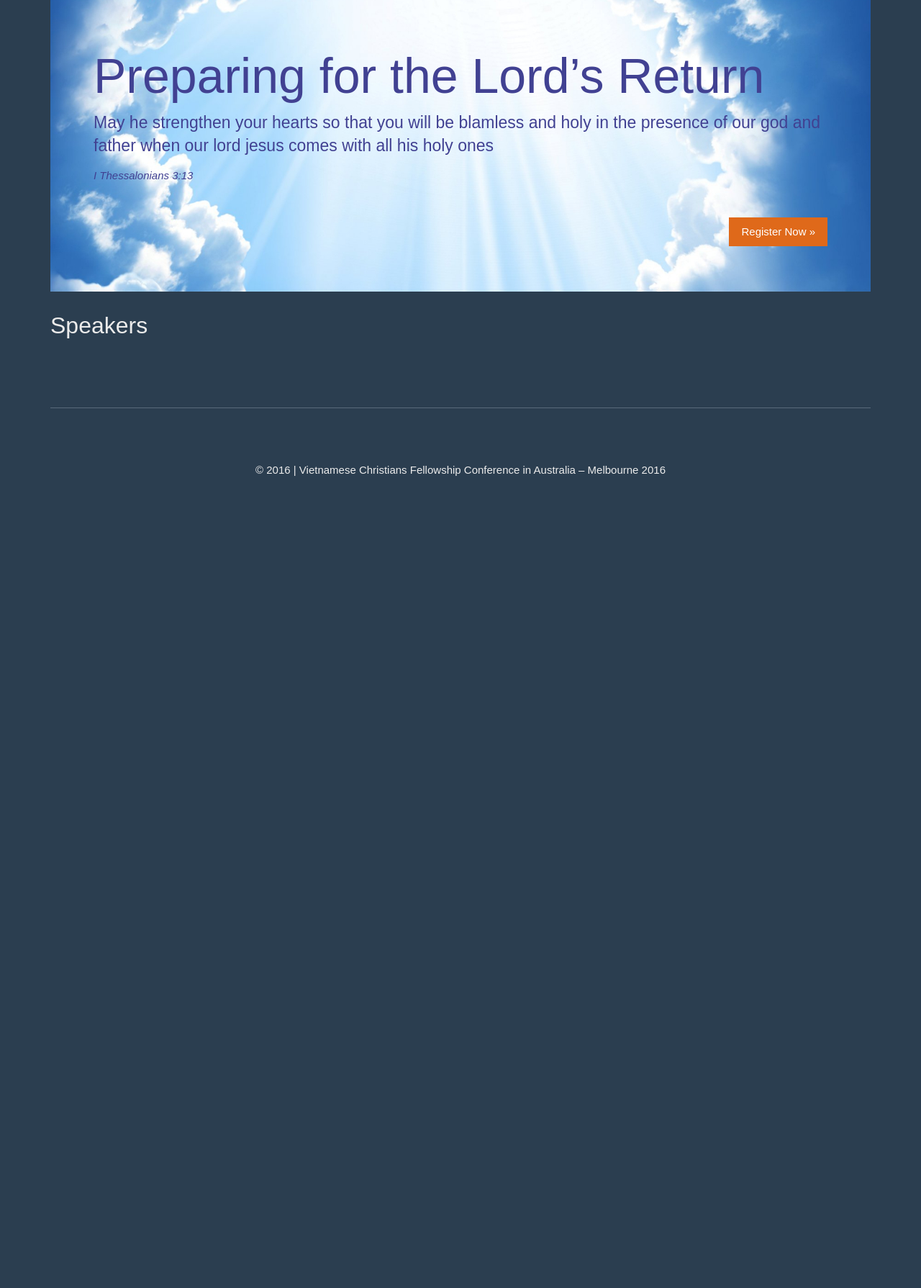
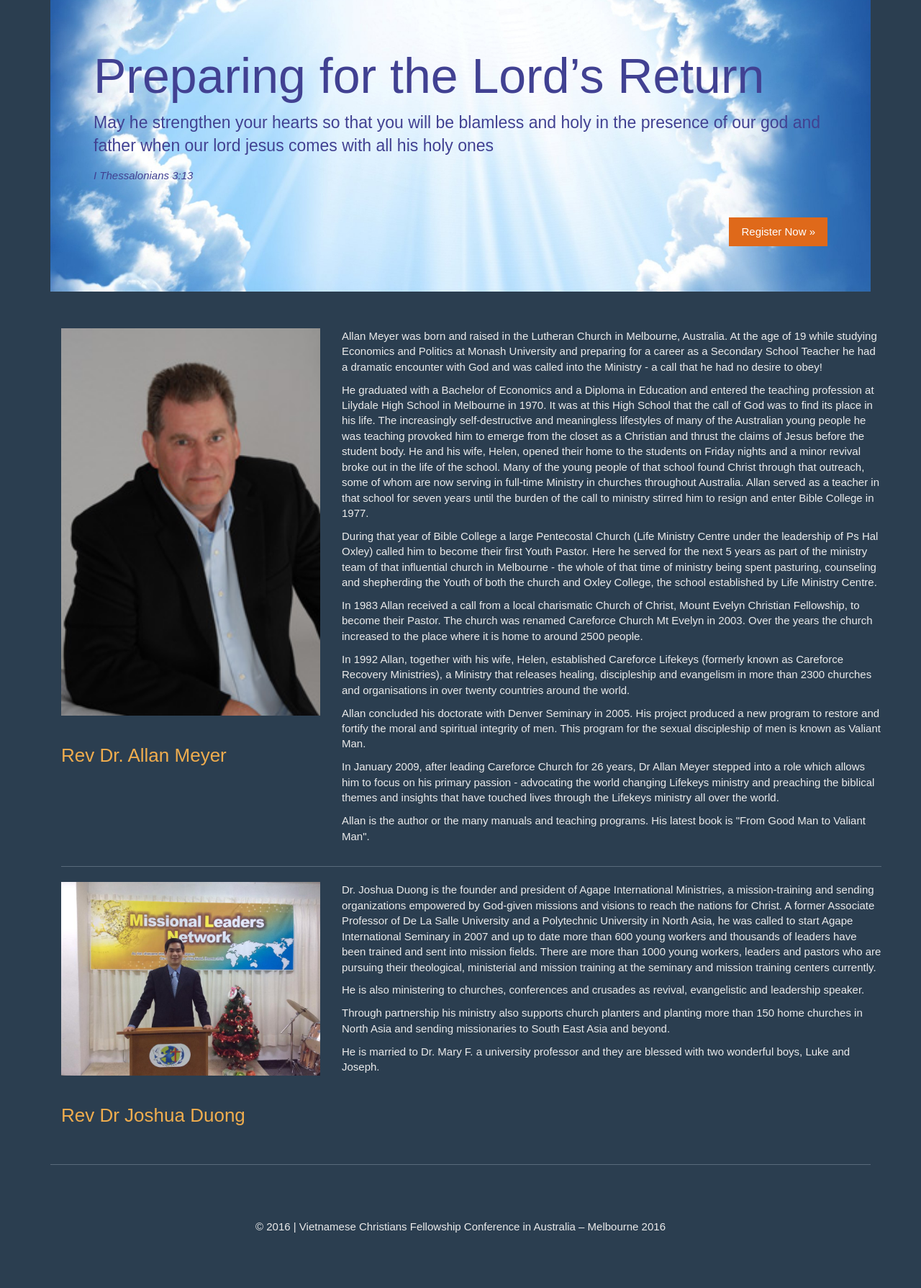
Before and after one commit to sonchau/melbourne2016, a PHP site: page /en/speakers.html in a window 1280 px wide. Shown: the part 72-1861 px from the top of the page at 72% size. Before the commit the page ends 733 px from the top, so only its background shows below. Run offline with PHP 8.4, Linux system fonts and the light colour scheme.

Commit message:
Son: add speaker pages

```diff
--- a/css/app.css
+++ b/css/app.css
@@ -23,10 +23,10 @@ body {
 
 
         .panel-body ul li {
-            padding-bottom: 10px;
+            padding-bottom: 10px;22
         }
         .panel-body {
-            height: 1100px;
+            height: 1200px;
         }
 
 .container .jumbotron.banner,
@@ -69,3 +69,9 @@ body {
 .container.question-answer p {
         margin-bottom: 30px;
 }
+
+.container.speakers img {
+        width: 100%;
+        height: auto;
+        margin-bottom: 20px;
+}
--- a/en/index.html
+++ b/en/index.html
@@ -139,7 +139,7 @@
                                     <li>Great place for fellowship and meeting new friends</li>
 
                                 </ul>
-                                <p><span class="text-warning">Dietary:</span> Vietnamese cuisine will be the main dish at the Melbourne 2016 conference. Special dietary requirements must be made known at the time of registration – <span class="text-warning">we cannot guarantee all different dietary needs can be met.</span></p>
+
                             </div>
                             <div class="p-footer">
                                 <hr />
@@ -163,7 +163,7 @@
                                 <p>&nbsp;</p>
                                 <p>Federation University – Gippsland Campus (Churchill) - <a href="https://www.google.com.au/maps/place/Federation+University+Australia+-+Gippsland+Campus/@-38.3183223,146.418372,14z/data=!4m2!3m1!1s0x6b29132971586b73:0xf0579a514431410" target="_blank">MAP</a></p>
                                 <p>&nbsp;</p>
-                                <p>Location is 2 hrs driving from Melbourne CBD and 3hrs from the Melbourne Tullamarine Airport</p>
+                                <p>Location is 2 hrs driving from Melbourne CBD, 2 and a half hours from the Melbourne Tullamarine Airport</p>
                                 <p>&nbsp;</p><p>&nbsp;</p>
                                 <h3>Directions</h3>
                                 <p>&nbsp;</p>
--- a/en/speakers.html
+++ b/en/speakers.html
@@ -88,22 +88,47 @@
                 </div>
 
 
-                <div>
+                 <div class="container speakers">
+                    <h2></h2>
+                    <div class="row">
+                        <div class="col-md-4">
+                            <div class="image">
+                                <img src="../img/speakers/msallan.jpg" alt="Rev Dr. Allan Meyer" />
+                            </div>
+                            <h3 class="text-warning">Rev Dr. Allan Meyer</h3>
+                        </div>
+                        <div class="col-md-8">
 
-                    <h2>Speakers</h2>
-                    <div>&nbsp;</div>
+                            <p>Allan Meyer was born and raised in the Lutheran Church in Melbourne, Australia.  At the age of 19 while studying Economics and Politics at Monash University and preparing for a career as a Secondary School Teacher he had a dramatic encounter with God and was called into the Ministry - a call that he had no desire to obey!</p>
+                            <p>He graduated with a Bachelor of Economics and a Diploma in Education and entered the teaching profession at Lilydale High School in Melbourne in 1970.  It was at this High School that the call of God was to find its place in his life.  The increasingly self-destructive and meaningless lifestyles of many of the Australian young people he was teaching provoked him to emerge from the closet as a Christian and thrust the claims of Jesus before the student body.  He and his wife, Helen, opened their home to the students on Friday nights and a minor revival broke out in the life of the school.  Many of the young people of that school found Christ through that outreach, some of whom are now serving in full-time Ministry in churches throughout Australia.  Allan served as a teacher in that school for seven years until the burden of the call to ministry stirred him to resign and enter Bible College in 1977.</p>
+                            <p>During that year of Bible College a large Pentecostal Church (Life Ministry Centre under the leadership of Ps Hal Oxley) called him to become their first Youth Pastor.  Here he served for the next 5 years as part of the ministry team of that influential church in Melbourne - the whole of that time of ministry being spent pasturing, counseling and shepherding the Youth of both the church and Oxley College, the school established by Life Ministry Centre.</p>
+                            <p>In 1983 Allan received a call from a local charismatic Church of Christ, Mount Evelyn Christian Fellowship, to become their Pastor.  The church was renamed Careforce Church Mt Evelyn in 2003.  Over the years the church increased to the place where it is home to around 2500 people.</p>
+                            <p>In 1992 Allan, together with his wife, Helen, established Careforce Lifekeys (formerly known as Careforce Recovery Ministries), a Ministry that releases healing, discipleship and evangelism in more than 2300 churches and organisations in over twenty countries around the world.</p>
+                            <p>Allan concluded his doctorate with Denver Seminary in 2005.  His project produced a new program to restore and fortify the moral and spiritual integrity of men.  This program for the sexual discipleship of men is known as Valiant Man.</p>
+                            <p>In January 2009, after leading Careforce Church for 26 years, Dr Allan Meyer stepped into a role which allows him to focus on his primary passion - advocating the world changing Lifekeys ministry and preaching the biblical themes and insights that have touched lives through the Lifekeys ministry all over the world.</p>
+                            <p>Allan is the author or the many manuals and teaching programs.  His latest book is "From Good Man to Valiant Man".</p>
+                        </div>
+                    </div>
+                    <hr />
+                    <div class="row">
+                        <div class="col-md-4">
+                            <div class="image">
+                                <img src="../img/speakers/msjoshua.jpg" alt="Rev Dr Joshua Duong" />
+                            </div>
+                            <h3 class="text-warning">Rev Dr Joshua Duong</h3>
+                        </div>
+                        <div class="col-md-8">
 
+                            <p>Dr. Joshua Duong is the founder and president of Agape International Ministries, a mission-training and sending organizations empowered by God-given missions and visions to reach the nations for Christ. A former Associate Professor of De La Salle University and a Polytechnic University in North Asia, he was called to start Agape International Seminary in 2007 and up to date more than 600 young workers and thousands of leaders have been trained and sent into mission fields. There are more than 1000 young workers, leaders and pastors who are pursuing their theological, ministerial and mission training at the seminary and mission training centers currently.</p>
+                            <p>He is also ministering to churches, conferences and crusades as revival, evangelistic and leadership speaker.</p>
+                            <p>Through partnership his ministry also supports church planters and planting more than 150 home churches in North Asia and sending missionaries to South East Asia and beyond.</p>
+                            <p>He is married to Dr. Mary F. a university professor and they are blessed with two wonderful boys, Luke and Joseph.</p>
+
+                        </div>
+                    </div>
                 </div>
 
-                <div>&nbsp;</div>
 
-
-                <div class="row" id="col">
-
-
-
-
-                </div>
                 <div class="clearfix">&nbsp;</div>
 
 
```
Also changed, not shown: index.html (+3 -23 lines), speakers.html (+34 -3 lines), img/speakers/msallan.jpg (added), img/speakers/mschungle.jpg (added), img/speakers/msjoshua.jpg (added), img/speakers/msqpphamxuanthieu.jpg (added).
